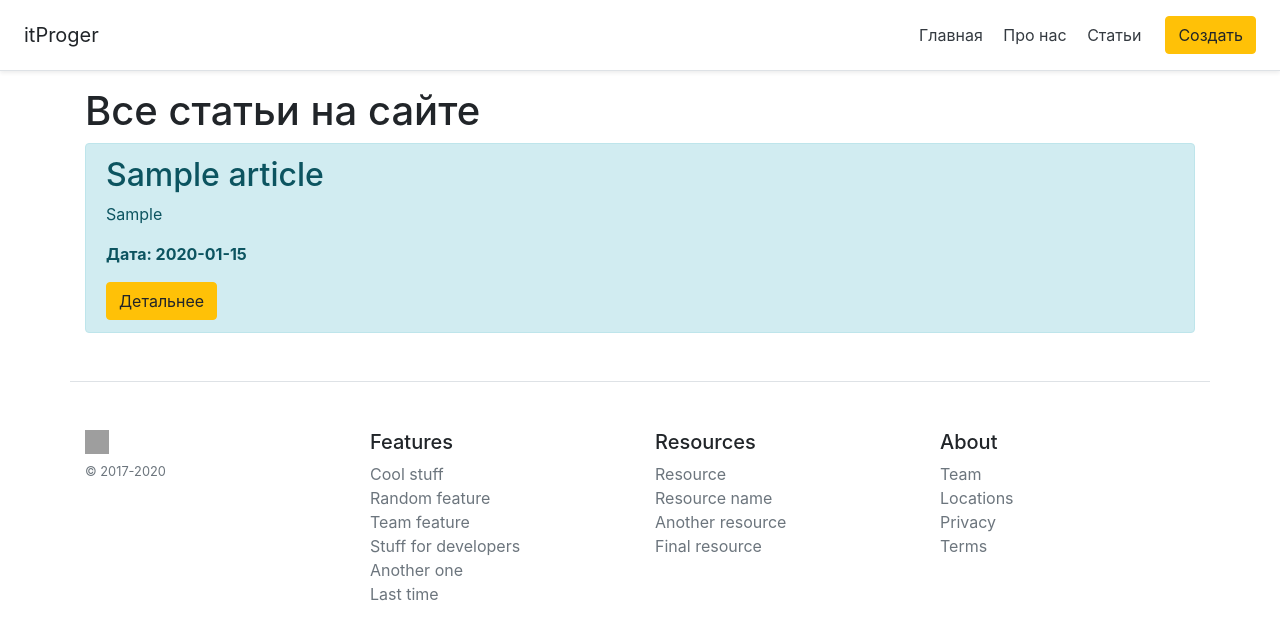
After one commit to Dinara07128/flask-dinara2, a Flask app: page /posts in a window 1280 px wide. The commit adds this page. Shown: the top 640 px of the page. Run offline with Flask 2, Linux system fonts and the light colour scheme; tables that the repository leaves empty hold one stand-in row (values such as "Sample post"); some libraries are stand-ins or nearby versions; grey boxes are pictures that could not be loaded.

Commit message:
У меня работате база данных)) 4 занятие

```diff
--- a/app.py
+++ b/app.py
@@ -18,15 +18,29 @@ class Article(db.Model):
     def __repr__(self):
         return '<Article %r>' % self.id
 
+
 @app.route("/")
 @app.route("/home")
 def index():
     return render_template("index.html")
 
 
+@app.route("/posts")
+def posts():
+    articles = Article.query.order_by(Article.date.desc()).all()
+    return render_template("posts.html", articles=articles)
+
+
+@app.route("/posts/<int:id>")
+def post_detail(id):
+    article = Article.query.get(id)
+    return render_template("post_detail.html", article=article)
+
+
 @app.route("/about")
 def about():
     return render_template("about.html")
+
 
 @app.route("/create-article", methods=['POST', 'GET'])
 def create_article():
@@ -40,7 +54,7 @@ def create_article():
         try:
             db.session.add(article)
             db.session.commit()
-            return redirect('/')
+            return redirect('/posts')
         except:
             return "При добавлении статьи произошла ошибка"
     else:
--- a/templates/base.html
+++ b/templates/base.html
@@ -15,6 +15,7 @@
       <nav class="my-2 my-md-0 mr-md-3">
         <a class="p-2 text-dark" href="/">Главная</a>
         <a class="p-2 text-dark" href="/about">Про нас</a>
+        <a class="p-2 text-dark" href="/posts">Статьи</a>
       </nav>
         <a class="btn btn-warning" href="/create-article">Создать</a>
     </div>
--- /dev/null
+++ b/templates/posts.html
@@ -0,0 +1,20 @@
+{% extends 'base.html' %}
+
+{% block title %}
+Статьи на сайте
+{% endblock %}
+
+{% block body %}
+<div class="container mt=5">
+    <h1>Все статьи на сайте</h1>
+
+    {% for el in articles %}
+    <div class="alert alert-info">
+        <h2>{{ el.title }}</h2>
+        <p>{{ el.intro }}</p>
+        <p><b>Дата: {{ el.date.date() }}</b></p>
+        <a href="/posts/{{ el.id }}" class="btn btn-warning">Детальнее</a>
+    </div>
+    {% endfor %}
+</div>
+{% endblock %}
```
Also changed, not shown: templates/post_detail.html (added, +16 -0 lines).
